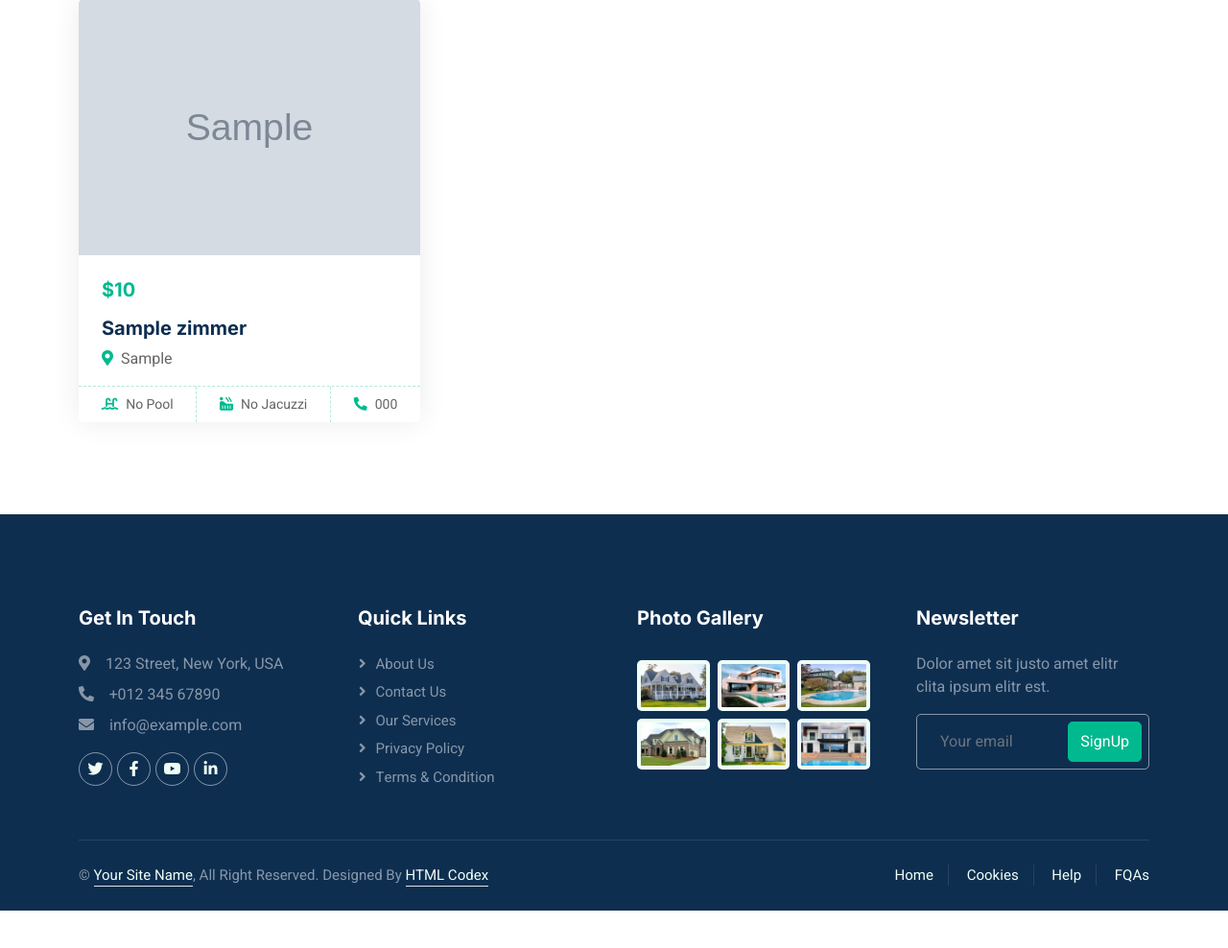
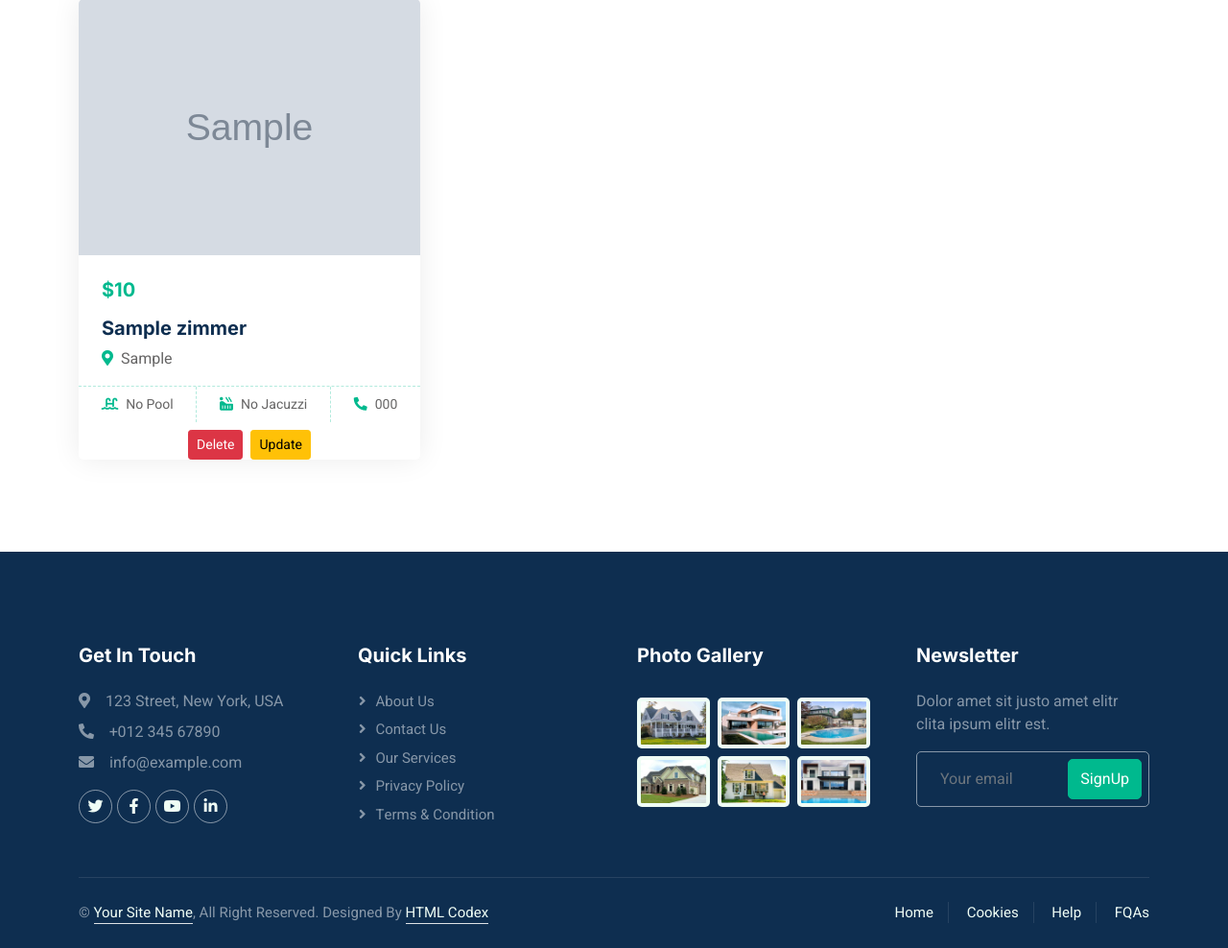
Before and after one commit to AyeletRoiter/Python_Project, a Flask app: template Template/account.html in a window 1280 px wide. Shown: the part 305-1293 px from the top of the page at 96% size. Before the commit the page ends 1254 px from the top, so only its background shows below. Run offline with Flask 3, Linux system fonts and the light colour scheme; the template is opened without the code that fills it: most values are stand-ins (such as "Sample title", 1, 10 or a date in 2020); grey boxes marked "Sample" are stand-in pictures; some libraries are stand-ins or nearby versions.

Commit message:
add button Delete in account page

```diff
--- a/Template/account.html
+++ b/Template/account.html
@@ -86,6 +86,7 @@
         </div>
         <!-- Menu End -->
 
+
         <!-- Account Page Content Start -->
         <div class="container-xxl py-5">
             <div class="container">
@@ -126,6 +127,16 @@
                                         <small class="flex-fill text-center py-2">
                                             <i class="fa fa-phone-alt text-primary me-2"></i>{{ zimmer.Phone }}</small>
                                     </div>
+                                    <div class="d-flex justify-content-center mt-2">
+                                        <form action="{{ url_for('account') }}" method="post" style="display:inline;">
+                                            <input type="hidden" name="zimmer_name" value="{{ zimmer.NameZim }}">
+                                            <button type="submit" class="btn btn-danger btn-sm mx-1">Delete</button>
+                                        </form>
+                                        <form action="{{ url_for('update_zimmer', zimmer_name=zimmer.NameZim) }}" method="get" style="display:inline;">
+                                            <button type="submit" class="btn btn-warning btn-sm mx-1">Update</button>
+                                        </form>
+                                    </div>
+
                                 </div>
                             </div>
                             {% endfor %}
@@ -135,6 +146,7 @@
             </div>
         </div>
         <!-- Account Page Content End -->
+
 
         <!-- Footer Start -->
         <div class="container-fluid bg-dark text-white-50 footer pt-5 mt-5 wow fadeIn" data-wow-delay="0.1s">
--- a/models/Delete_Zimmer.py
+++ b/models/Delete_Zimmer.py
@@ -1,5 +1,4 @@
 from models.config import connection
-
 
 def Delete_Zimmer(NameZim):
     conn = connection()
```
